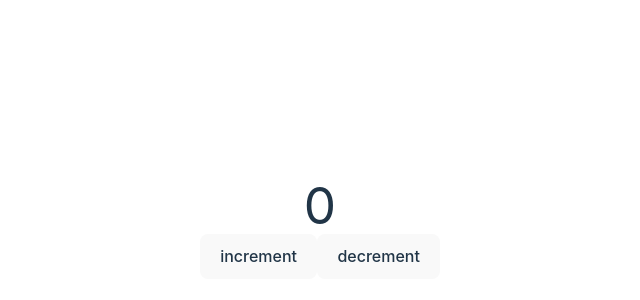
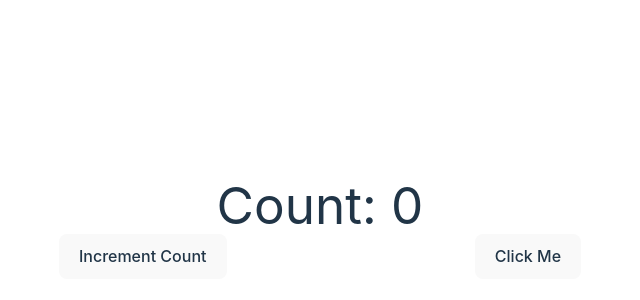
Before and after one commit to musi922/React-Gate-Preparation, a React (Vite) app: page / in a window 1280 px wide. Shown: the part 172-472 px from the top of the page, without its empty margins (320-960 px from the left). Built offline with nearby package versions, Linux system fonts and the light colour scheme.

Commit message:
Added the usecallack  hook example

```diff
--- a/src/Funct.jsx
+++ b/src/Funct.jsx
@@ -1,25 +1,34 @@
-import React, { useReducer } from "react";
-import { act } from "react-dom/test-utils";
+import React, { useState, useCallback } from 'react';
 
-function reducer(count,action) {
-    if (action.type === "increment") {
-        return count+1
-    }
-    else {
-        return count-1
-    }
+function ChildComponent({ onClick }) {
+    console.log('ChildComponent rendered');
+    return <button onClick={onClick}>Click Me</button>;
 }
-export default function Funct() {
 
-    const [count,dispatch]= useReducer(reducer,0)
+export default function ParentComponent() {
+    const [count, setCount] = useState(0);
+    const [text, setText] = useState('');
 
+    // Memoize the handleClick function
+    const handleClick = useCallback(() => {
+        console.log('Button clicked');
+    }, []); // No dependencies, so handleClick never changes
 
+    // Another function that changes based on `text`
+    const handleChangeText = useCallback(() => {
+        console.log('Text changed');
+    }, [text]); // `handleChangeText` changes when `text` changes
 
     return (
         <>
-        <h1>{count}</h1>
-        <button onClick={()=>dispatch({type:"increment"})}>increment</button>
-        <button onClick={()=>dispatch({type:"decrement"})}>decrement</button>
+            <h1>Count: {count}</h1>
+            <button onClick={() => setCount(count + 1)}>Increment Count</button>
+            <input
+                type="text"
+                value={text}
+                onChange={(e) => setText(e.target.value)}
+            />
+            <ChildComponent onClick={handleClick} />
         </>
     );
 }
```
